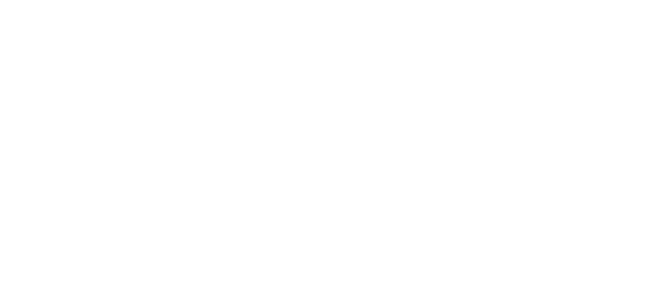
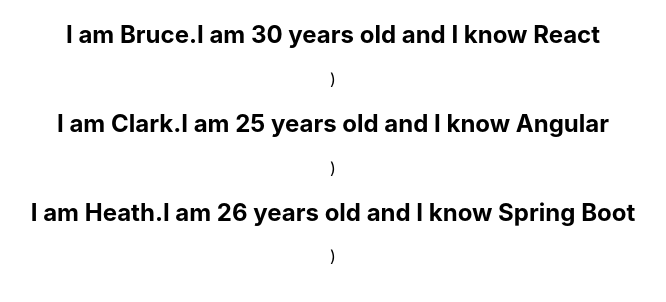
Before and after one commit to aannaanntt/react-projects, a React (Create React App) app: page / in a window 1280 px wide. Shown: the top 302 px of the page, without its empty margins (307-973 px from the left). Built offline with nearby package versions, Linux system fonts and the light colour scheme.

Commit message:
11th commit

```diff
--- a/src/App.js
+++ b/src/App.js
@@ -11,7 +11,7 @@ import EventBind from './Components/EventBind'
 import ParentComponent from './Components/ParentComponent'
 import ChildComponent from './Components/ChildComponent'
 import UserGreeting from './Components/UserGreeting'
-
+import NameList from './Components/NameList'
 
 
 
@@ -34,8 +34,8 @@ function App() {
 
    {/* <ParentComponent></ParentComponent> */}
 
-    <UserGreeting></UserGreeting>
-
+    {/* <UserGreeting></UserGreeting> */}
+    <NameList/>
     {/* <Hello></Hello> */}
 
      {/* <Counter/>*/}
--- /dev/null
+++ b/src/Components/NameList.js
@@ -0,0 +1,40 @@
+import React from 'react'
+import Persons from './Persons';
+
+
+function NameList(){
+    const persons=[
+
+        {
+            id:1,
+            name:'Bruce',
+            age:30,
+            skill:'React'
+
+        },
+        {
+            id:2,
+            name:'Clark',
+            age:25,
+            skill:'Angular'
+        },
+        {
+            id:3,
+            name:'Heath',
+            age:26,
+            skill:'Spring Boot'
+        }
+
+
+    ]
+    const personsList=  persons.map((person)=>(
+            <Persons person={person}></Persons>
+        ))
+
+
+    return (
+      <div>{personsList}</div>
+    )
+}
+
+export default NameList;
--- /dev/null
+++ b/src/Components/Persons.js
@@ -0,0 +1,15 @@
+import React from 'react'
+
+function Persons({person}) {
+
+    return (
+        <div>
+                <h2>
+        I am {person.name}.I am {person.age} years old and I know {person.skill}
+        </h2>)
+        </div>
+    )
+
+}
+
+export default Persons;
```
